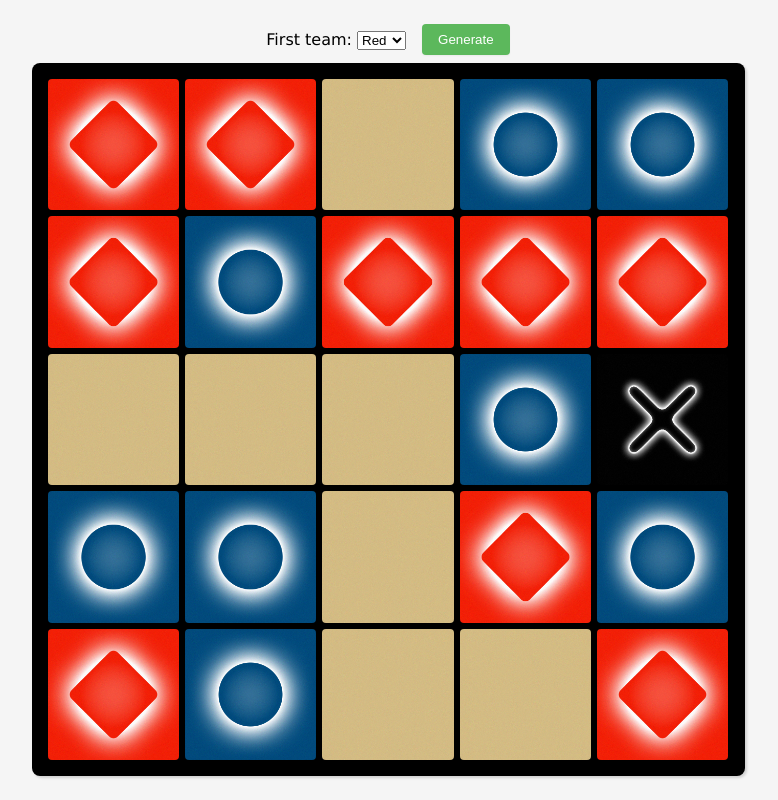
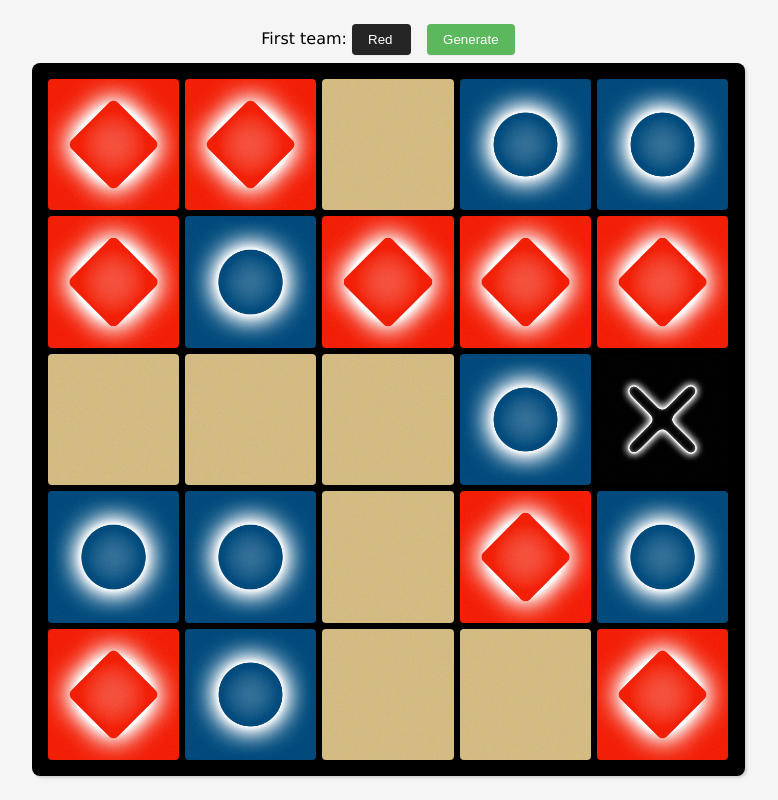
Before and after one commit to aleksapetrovic2907/codenames-matrix-generator, a plain HTML site: page index.html in a window 1280 px wide. Shown: the whole page, without its empty margins (252-1030 px from the left). Drawn offline with Linux system fonts and the light colour scheme.

Commit message:
apply styling to select elements

```diff
--- a/styles.css
+++ b/styles.css
@@ -22,6 +22,20 @@ body {
     justify-content: center;
     align-items: center;
     gap: 16px;
+}
+
+select {
+    appearance: none; /* Removes the default dropdown arrow (for most browsers) */
+    -webkit-appearance: none; /* Removes the dropdown arrow in WebKit browsers (Safari, Chrome) */
+    -moz-appearance: none; /* Removes the dropdown arrow in Firefox */
+
+    padding: 8px 16px;
+    border: none;
+    border-radius: 4px;
+    color: white;
+    background-color: #252525;
+    box-shadow: rgba(0, 0, 0, 0.05) 0px 1px 2px 0px;
+    cursor: pointer; /* Show pointer cursor */
 }
 
 .generate-matrix-wrapper > button {
```
